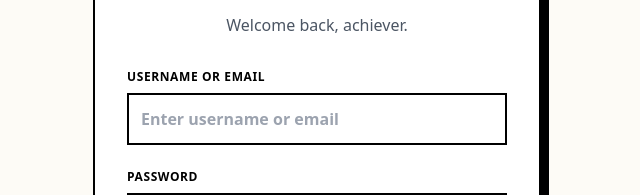
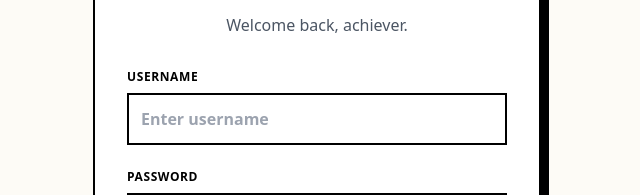
Before and after one commit to aikeen8/credibly, a React (Vite) app: page / in a window 1280 px wide. Shown: the part 221-416 px from the top of the page, without its empty margins (323-963 px from the left). Built offline with nearby package versions, Linux system fonts and the light colour scheme; no server answers.

Commit message:
removed email field

```diff
--- a/src/pages/Login.tsx
+++ b/src/pages/Login.tsx
@@ -4,7 +4,7 @@ import { Button } from "../components/ui/Button";
 import { API_URL } from "../config";
 
 export default function Login() {
-  const [identifier, setIdentifier] = useState("");
+  const [username, setUsername] = useState("");
   const [password, setPassword] = useState("");
   const navigate = useNavigate();
 
@@ -13,7 +13,7 @@ export default function Login() {
     const res = await fetch(`${API_URL}/api/auth/login`, {
       method: "POST",
       headers: { "Content-Type": "application/json" },
-      body: JSON.stringify({ identifier, password }),
+      body: JSON.stringify({ username, password }),
     });
 
     const data = await res.json();
@@ -38,13 +38,13 @@ export default function Login() {
 
         <form onSubmit={handleLogin} className="flex flex-col gap-6">
           <div className="flex flex-col gap-2">
-            <label className="font-black text-xs uppercase tracking-wider">Username or Email</label>
+            <label className="font-black text-xs uppercase tracking-wider">Username</label>
             <input
               type="text"
               className="w-full border-2 border-black p-3 font-bold focus:outline-none focus:bg-[#bef264] transition-colors"
-              placeholder="Enter username or email"
-              value={identifier}
-              onChange={(e) => setIdentifier(e.target.value)}
+              placeholder="Enter username"
+              value={username}
+              onChange={(e) => setUsername(e.target.value)}
               required
             />
           </div>
--- a/src/pages/Signup.tsx
+++ b/src/pages/Signup.tsx
@@ -5,7 +5,6 @@ import { API_URL } from "../config";
 
 export default function Signup() {
   const [username, setUsername] = useState("");
-  const [email, setEmail] = useState("");
   const [password, setPassword] = useState("");
   const [isLoading, setIsLoading] = useState(false);
   const navigate = useNavigate();
@@ -19,7 +18,7 @@ export default function Signup() {
       const res = await fetch(`${API_URL}/api/auth/register`, {
         method: "POST",
         headers: { "Content-Type": "application/json" },
-        body: JSON.stringify({ username, email, password }),
+        body: JSON.stringify({ username, password }),
       });
 
       const data = await res.json();
@@ -44,11 +43,6 @@ export default function Signup() {
 
         <form onSubmit={handleSignup} className="flex flex-col gap-4">
           <div>
-            <label className="font-black text-xs uppercase">Email</label>
-            <input type="email" required className="w-full border-2 border-black p-3 font-bold focus:bg-[#fdfbf6]"
-              value={email} onChange={(e) => setEmail(e.target.value)} />
-          </div>
-          <div>
             <label className="font-black text-xs uppercase">Username</label>
             <input type="text" required className="w-full border-2 border-black p-3 font-bold focus:bg-[#fdfbf6]"
               value={username} onChange={(e) => setUsername(e.target.value)} />
```
Also changed, not shown: 2 other files (tests, documents, lock files or other folders).
